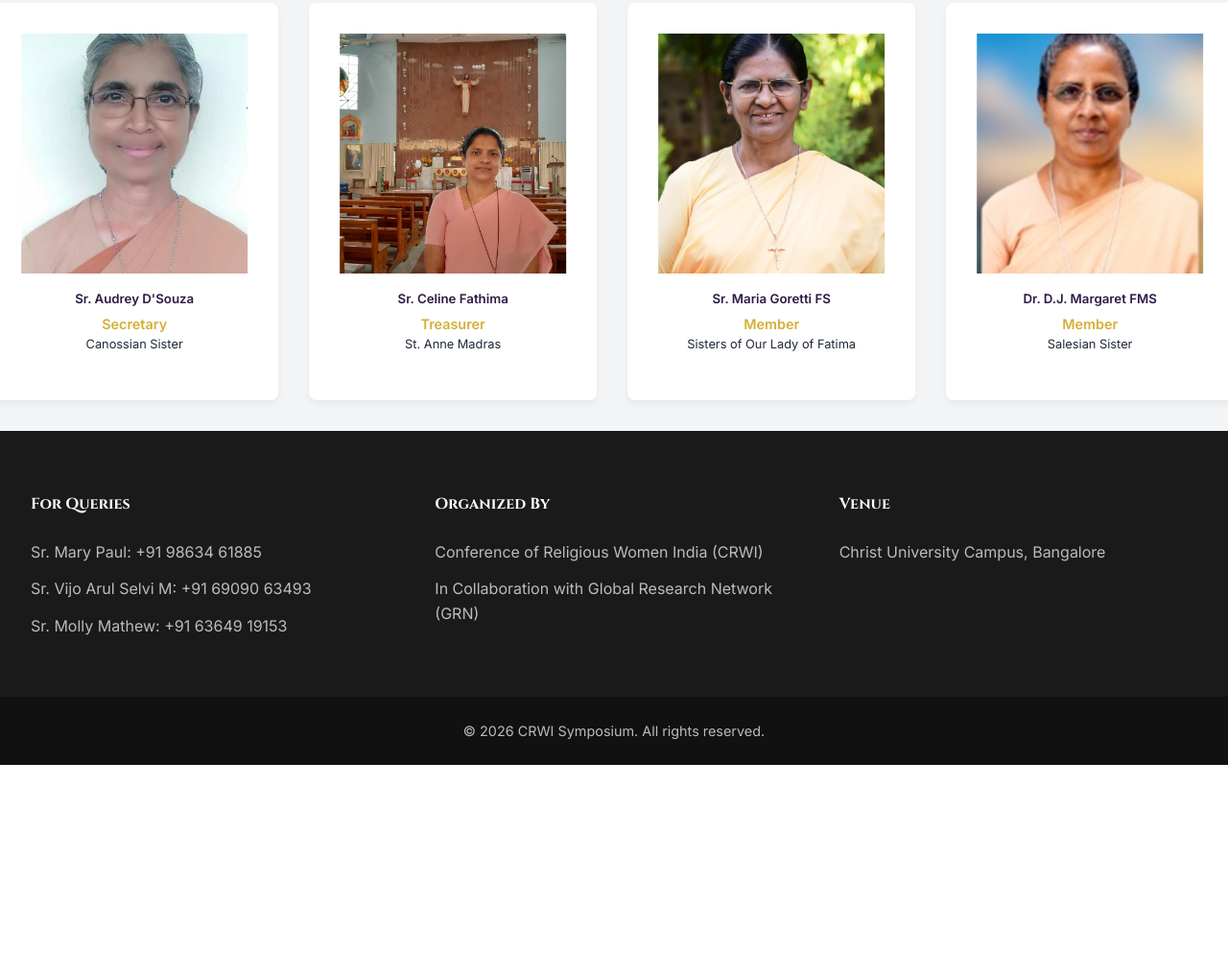
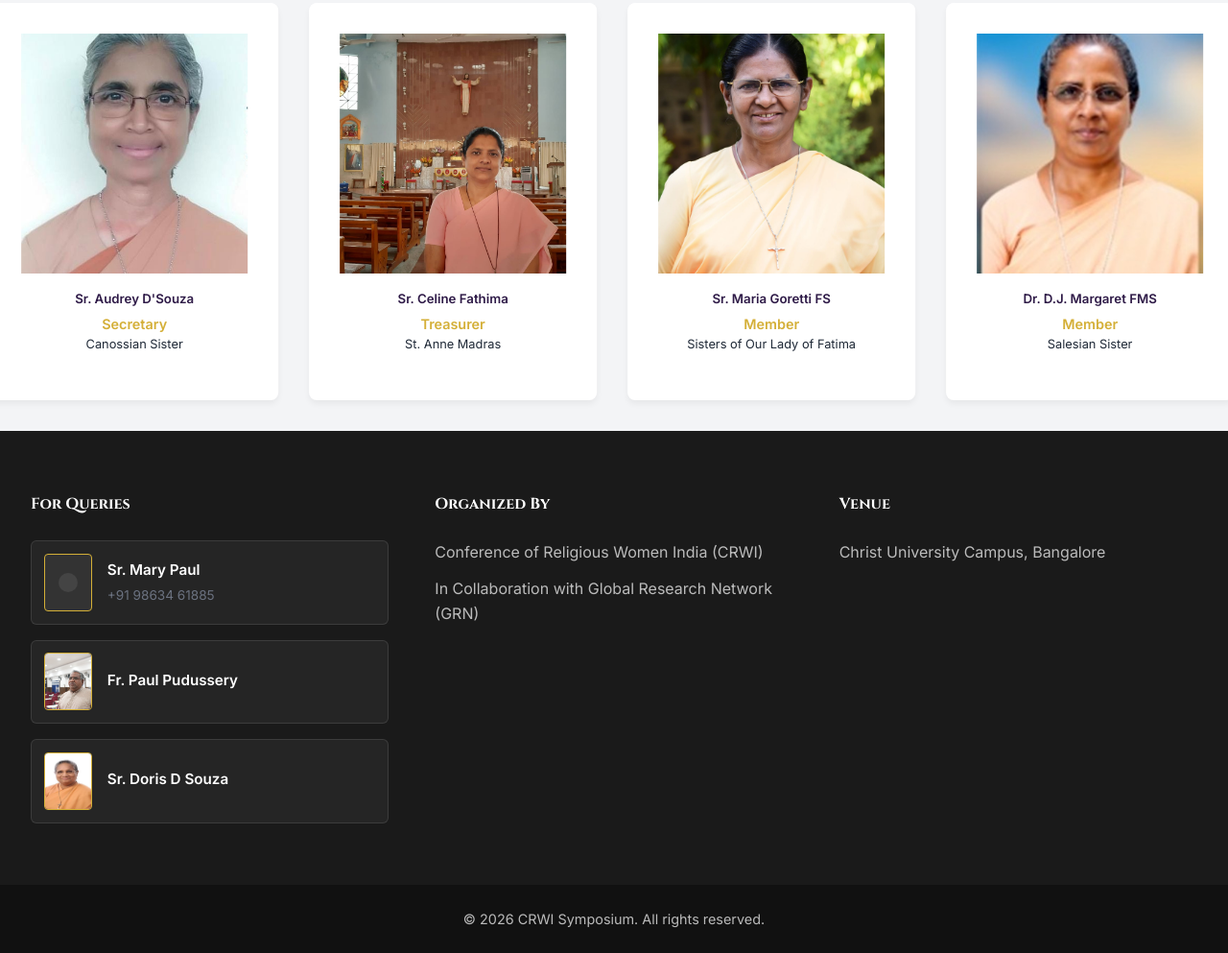
Before and after one commit to Jomitm/crwisymposium, a plain HTML site: page index.html in a window 1280 px wide. Shown: the part 8262-9255 px from the top of the page at 96% size. Before the commit the page ends 9059 px from the top, so only its background shows below. Drawn offline with nearby package versions, Linux system fonts and the light colour scheme; a web font is replaced by a local one.

Commit message:
Update query section with photos

```diff
--- a/index.html
+++ b/index.html
@@ -655,9 +655,28 @@
         <div class="container footer-content">
             <div class="col">
                 <h4>For Queries</h4>
-                <p>Sr. Mary Paul: +91 98634 61885</p>
-                <p>Sr. Vijo Arul Selvi M: +91 69090 63493</p>
-                <p>Sr. Molly Mathew: +91 63649 19153</p>
+
+                <div class="contact-card-small">
+                    <div class="contact-avatar-placeholder"></div>
+                    <div class="contact-details">
+                         <p class="contact-name">Sr. Mary Paul</p>
+                         <p class="contact-phone">+91 98634 61885</p>
+                    </div>
+                </div>
+
+                <div class="contact-card-small">
+                    <img src="images/Contacts/Fr. Paul Pudussery.jpeg" alt="Fr. Paul Pudussery" class="contact-avatar">
+                    <div class="contact-details">
+                         <p class="contact-name">Fr. Paul Pudussery</p>
+                    </div>
+                </div>
+
+                <div class="contact-card-small">
+                    <img src="images/Contacts/Sr. Doris D Souza.jpg" alt="Sr. Doris D Souza" class="contact-avatar">
+                    <div class="contact-details">
+                         <p class="contact-name">Sr. Doris D Souza</p>
+                    </div>
+                </div>
             </div>
             <div class="col">
                 <h4>Organized By</h4>
--- a/style.css
+++ b/style.css
@@ -944,3 +944,61 @@ footer {
         margin-top: 2rem;
     }
 }
+/* Contact Card Styles in Footer */
+.contact-card-small {
+    display: flex;
+    align-items: center;
+    gap: 1rem;
+    margin-bottom: 1rem;
+    background: rgba(255, 255, 255, 0.05);
+    padding: 0.8rem;
+    border-radius: 6px;
+    border: 1px solid rgba(255, 255, 255, 0.1);
+    transition: background 0.3s;
+}
+
+.contact-card-small:hover {
+    background: rgba(255, 255, 255, 0.1);
+}
+
+.contact-avatar,
+.contact-avatar-placeholder {
+    width: 50px;
+    height: 60px; /* Passport ratio roughly */
+    object-fit: cover;
+    border-radius: 4px;
+    border: 1px solid var(--accent-color);
+}
+
+.contact-avatar-placeholder {
+    background-color: #333;
+    display: flex;
+    align-items: center;
+    justify-content: center;
+}
+
+.contact-avatar-placeholder::after {
+    content: '';
+    display: block;
+    width: 20px;
+    height: 20px;
+    background: #444;
+    border-radius: 50%;
+}
+
+.contact-details {
+    flex: 1;
+}
+
+.contact-name {
+    font-weight: 600;
+    color: var(--white);
+    margin-bottom: 0.2rem !important;
+    font-size: 0.95rem;
+}
+
+.contact-phone {
+    font-size: 0.85rem;
+    color: var(--text-light); /* Or #bbb */
+    margin-bottom: 0 !important;
+}
```
Also changed, not shown: images/Contacts/Fr. Paul Pudussery.jpeg (added), images/Contacts/Sr. Doris D Souza.jpg (added).
